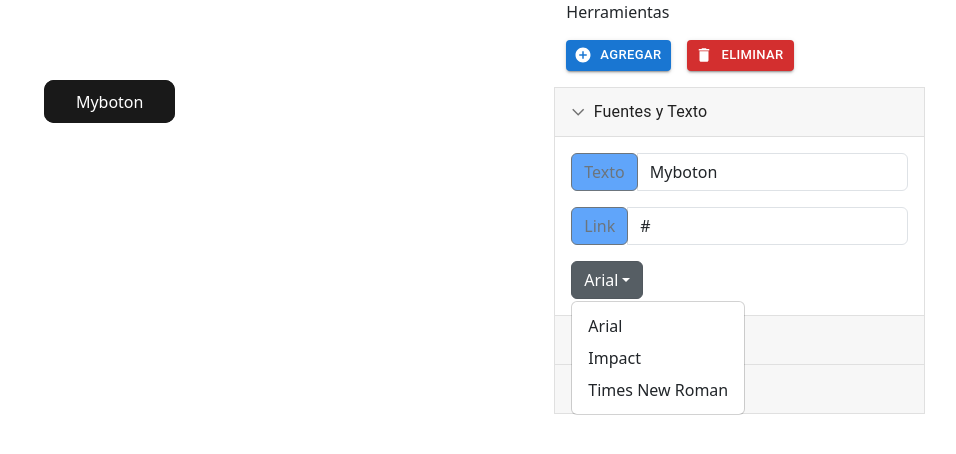
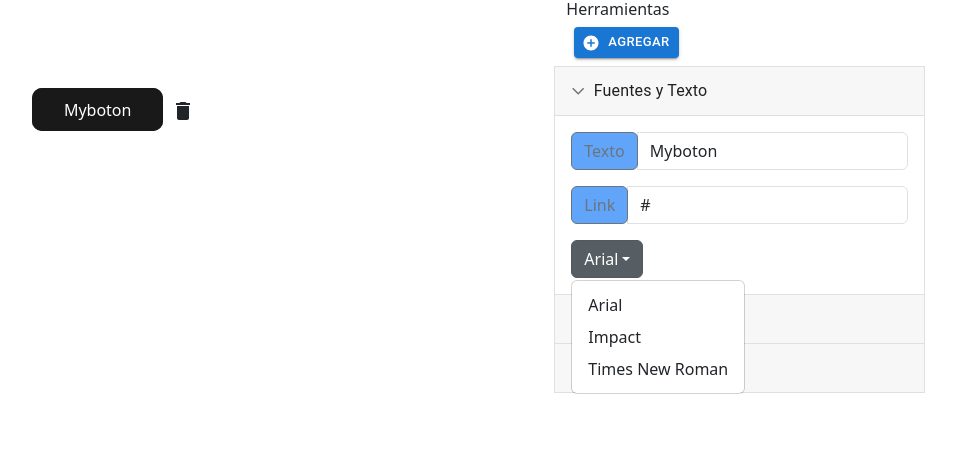
Before and after one commit to Eriber1/Proyecto-BTI, a React (Vite) app: page /home in a window 1280 px wide. Both pictures are taken after a click on the button "Arial". Shown: the top 454 px of the page, without its empty margins (315-1271 px from the left). Built offline with nearby package versions, Linux system fonts and the light colour scheme.

Commit message:
funcion de contexto y ya cambia el texto de los botones

```diff
--- a/src/App.jsx
+++ b/src/App.jsx
@@ -5,18 +5,20 @@ import { Routes, Route } from "react-router-dom";
 import { AuthProvider } from "./Context/AuthContext";
 import Register from "./assets/Components/Register";
 import Test from "./assets/Components/Test";
+import { ButtonContextProvider } from "./Context/ButtonContext";
 
-//para evitar llamar AuthProvider en cada elemento, solo se llama en el archivo que contendra a todos los componentes
 function App() {
   return (
     <div className="">
       <AuthProvider>
+        <ButtonContextProvider>
           <Routes>
             <Route path="/home" element={<Home />} />
             <Route path="/" element={<Login />} />
             <Route path="/register" element={<Register />} />
             <Route path="/Prueba" element={<Test />} />
           </Routes>
+        </ButtonContextProvider>
       </AuthProvider>
     </div>
   );
--- /dev/null
+++ b/src/Context/ButtonContext.jsx
@@ -0,0 +1,34 @@
+import React, { createContext, useContext, useState } from "react";
+
+// Crear el contexto
+export const ButtonContext = createContext();
+
+// Crear el componente de contexto
+export const Contexto = () => {
+  const context = useContext(ButtonContext);
+  return context;
+};
+
+// Crear el proveedor de contexto
+export const ButtonContextProvider = ({ children }) => {
+
+//texto que tendra cada boton
+  const [buttonText,setbuttonText] = useState("Myboton");
+
+  //arreglo de botones
+  const [Buttons, setButtons] = useState(['']);
+
+  //funcion para agregar un boton
+  const addButton = (newButton) => {
+    setButtons([...Buttons, newButton]);
+  }
+
+  const DeleteButton = (index) => {
+    const newsButtons = [...Buttons];
+    newsButtons.splice(index, 1);
+    setButtons(newsButtons);
+  };
+
+
+  return <ButtonContext.Provider value={{buttonText,setbuttonText,Buttons,setButtons,addButton,DeleteButton }}>{children}</ButtonContext.Provider>;
+};
--- a/src/Styles/Boton.css
+++ b/src/Styles/Boton.css
@@ -51,7 +51,7 @@
   }
 
   .bn5:active {
-    color: #000;
+    color: #fffb00;
   }
 
   .bn5:active:after {
--- a/src/assets/Components/ButtonsSocial.jsx
+++ b/src/assets/Components/ButtonsSocial.jsx
@@ -1,20 +1,30 @@
 import "../../Styles/Boton.css";
-import Menu from "./Menu";
-import { useState } from "react";
+import { Contexto } from "../../Context/ButtonContext";
+import DeleteIcon from "@mui/icons-material/Delete";
 
-const ButtonsSocial = () =>{
+const ButtonsSocial = () => {
+  const { buttonText, Buttons, DeleteButton } = Contexto();
 
+  const handleDeleteButton = (index) => {
+    DeleteButton(index);
+  };
 
+  return (
+    <>
+      <div className="btn-group-vertical">
+        {Buttons.map(index => (
+          <div key={index}>
+            <button className="bn5 m-2">
+              {buttonText}
+            </button>
+            <button onClick={() => handleDeleteButton(index)} key={`delete-${index}`}>
+            <DeleteIcon />
+            </button>
+          </div>
+        ))}
+      </div>
+    </>
+  );
+};
 
-    const [buttonText, setButtonText] = useState("Myboton");
-
-    return(
-        <>
-        <div className="btn-group-vertical">
-        <button className="bn5">{buttonText}</button>
-        </div>
-        </>
-    )
-}
-
-export default ButtonsSocial
+export default ButtonsSocial;
--- a/src/assets/Components/Home.jsx
+++ b/src/assets/Components/Home.jsx
@@ -1,11 +1,17 @@
 import Button from "@mui/material/Button";
-import DeleteIcon from "@mui/icons-material/Delete";
 import AddCircleIcon from "@mui/icons-material/AddCircle";
 import Menu from "./Menu";
 import ButtonsSocial from "./ButtonsSocial";
-
+import { Contexto } from "../../Context/ButtonContext";
 
 const Home = () => {
+
+  const { addButton } = Contexto();
+
+  const handleaddButton = () => {
+    addButton();
+  };
+
 
   return (
     <>
@@ -20,23 +26,16 @@ const Home = () => {
         </div>
 
         <div className="col-sm-4 ">
-          <div className="container ">
-            <p>Herramientas</p>
+          <div className="container-fluid items-center">
+            <h1>Herramientas</h1>
             <Button
+            className="m-2"
+            onClick={handleaddButton}
               variant="contained"
               size="small"
               startIcon={<AddCircleIcon />}
             >
               Agregar
-            </Button>
-            <Button
-              className="m-3"
-              variant="contained"
-              color="error"
-              size="small"
-              startIcon={<DeleteIcon />}
-            >
-              Eliminar
             </Button>
           </div>
           <div className="mr-10">
--- a/src/assets/Components/Menu.jsx
+++ b/src/assets/Components/Menu.jsx
@@ -49,7 +49,6 @@ export default function Menu() {
 
   //////
 
-
   /////
 
   const handleChange = (panel) => (event, newExpanded) => {
@@ -68,8 +67,7 @@ export default function Menu() {
         <AccordionDetails>
           {/* a qui impoto los botones de otro componente llamado Textandfond */}
           {/* Pasar la función changeButtonText a Textadnfond */}
-          <Textadnfond
-          />
+          <Textadnfond />
         </AccordionDetails>
       </Accordion>
       <Accordion
--- a/src/assets/Components/Textandfont.jsx
+++ b/src/assets/Components/Textandfont.jsx
@@ -1,4 +1,5 @@
 import React, { useState } from "react";
+import { Contexto } from "../../Context/ButtonContext";
 
 
 //aqui mandamos a llamar las variables desdel otro componenete
@@ -13,16 +14,17 @@ const Textadnfond = () => {
   const urlRegex =
     /^(http|https):\/\/(www\.)?(facebook|twitter|instagram|linkedin)\.com(\/[^ "]+)?$/;
 
+    const {setbuttonText} = Contexto();
 
   const hangleInputText = (event) => {
-    setText(event.target.value);
-    // Llamar a la función para cambiar el texto del botón en menu
+    const ChangeText = event.target.value
+    setText(ChangeText);
+    setbuttonText(ChangeText);
   };
 
   const hangleInputURl = (event) => {
     const value = event.target.value;
     setPorfileURL(value);
-    console.log(value);
 
     // Validar la URL y actualizar el estado isValidUrl
     setIsValidUrl(urlRegex.test(value) || value === "");
@@ -104,19 +106,19 @@ const Textadnfond = () => {
         </button>
         <ul className="dropdown-menu">
           <li>
-            <a className="dropdown-item" onClick={hangleArial}>
+            <button className="dropdown-item" onClick={hangleArial}>
               Arial
-            </a>
+            </button>
           </li>
           <li>
-            <a className="dropdown-item" onClick={hangleImpact}>
+            <button className="dropdown-item" onClick={hangleImpact}>
               Impact
-            </a>
+            </button>
           </li>
           <li>
-            <a className="dropdown-item" onClick={hangleTime}>
+            <button className="dropdown-item" onClick={hangleTime}>
               Times New Roman
-            </a>
+            </button>
           </li>
         </ul>
       </div>
```
Lines whose indentation alone changed are shown as unchanged.
